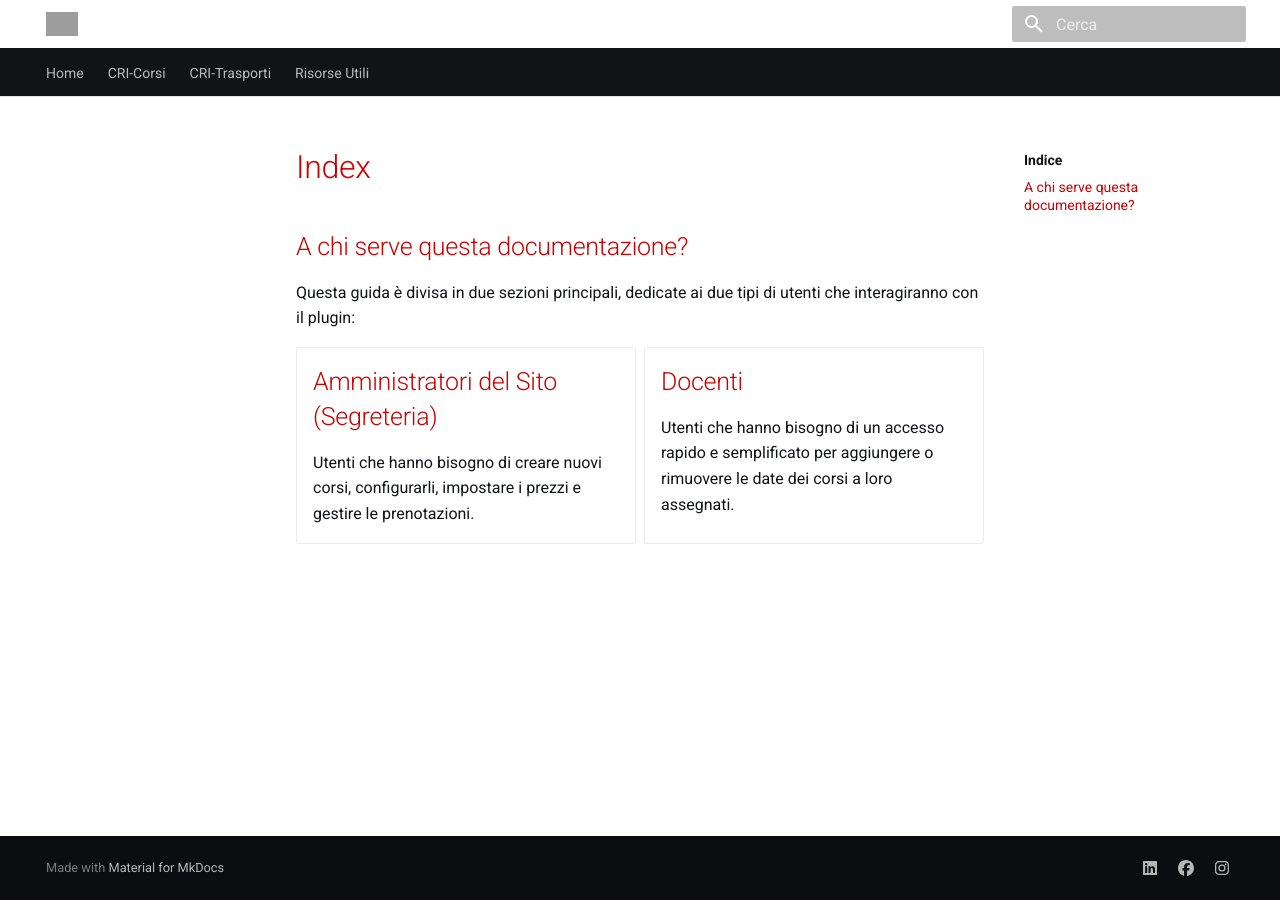
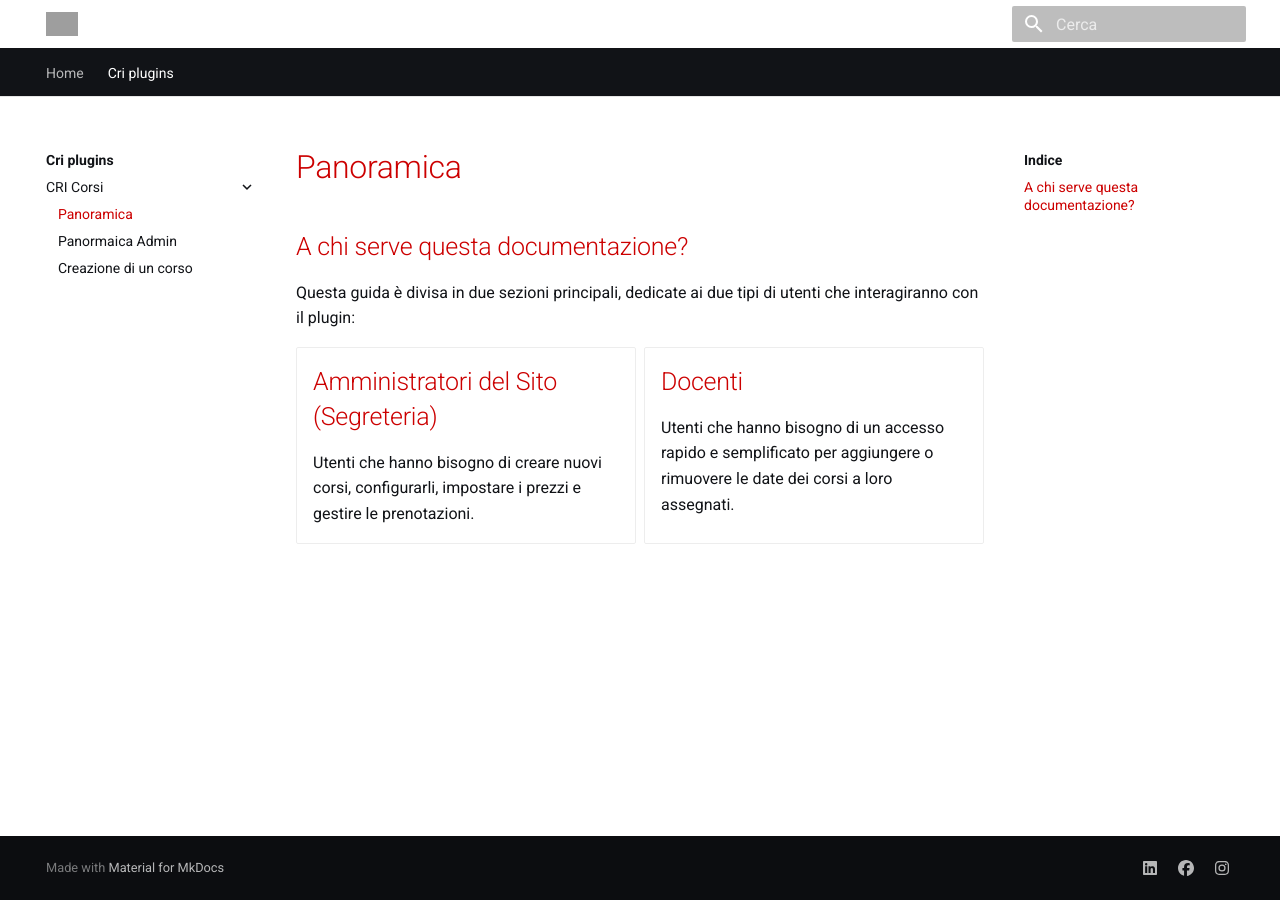
Before and after one commit to cri-venezia/docs, an MkDocs documentation site: the page built from docs/cri-plugins/cri-corsi/index.md, in a window 1280 px wide. Built offline with MkDocs 1.6.1 and Material for MkDocs 9.7.7, drawn with Linux system fonts in a browser that asks for light colours; grey boxes are pictures that could not be loaded.

Commit message:
fix(nav): sidebar fully working

```diff
--- a/mkdocs.yml
+++ b/mkdocs.yml
@@ -14,7 +14,7 @@ theme:
   language: it
 
   # Aggiungi il percorso al logo (usando la variabile CDN)
-  logo: '{{ config.extra.cdn_url }}/logos/logo-venezia.svg'
+  logo: 'https://crive.b-cdn.net/wp-content/uploads/2024/09/h60-scuro-1.png'
   favicon: '{{ config.extra.cdn_url }}/logos/favicon.ico'
 
   # Abilita la cartella per le sovrascritture
@@ -37,18 +37,6 @@ theme:
   # Disattiva esplicitamente i link di editing
   repo_url: ""
   edit_uri: ""
-
-# -----------------------------------------------------------------
-# Struttura di Navigazione (Nav:)
-# -----------------------------------------------------------------
-# Awesome Pages prenderà il controllo, ma l'index deve essere definito.
-nav:
-  - Home: index.md
-  # La sidebar verrà generata da .pages nelle sottocartelle
-  - CRI-Corsi:
-      - cri-plugins/cri-corsi/
-  - CRI-Trasporti: cri-plugins/cri-trasporti/
-  - Risorse Utili: risorse/
 
 # -----------------------------------------------------------------
 # Caricamento CSS Extra
@@ -80,7 +68,8 @@ markdown_extensions:
 plugins:
   search:
     lang: it
-  awesome-pages: {}
+  awesome-pages:
+    collapse_single_pages: false
   tags: {}
   git-revision-date-localized:
     type: date
```
